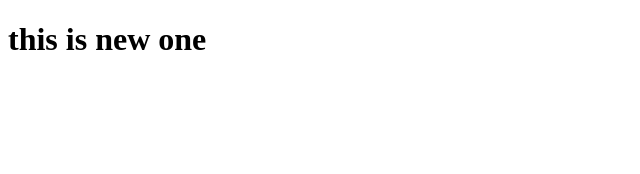
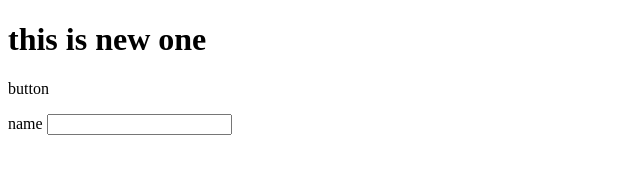
Before and after one commit to srikanth1241/srikanth1241.github., a plain HTML site: page index.html in a window 1280 px wide. Shown: the whole page, without its empty margins (0-640 px from the left). Drawn offline with Linux system fonts and the light colour scheme.

Commit message:
add extra

```diff
--- a/index.html
+++ b/index.html
@@ -8,5 +8,10 @@
 <body>
     <h1>this is new one</h1>
 
+    <p button="button" placeholder="enter any str">button</p>
+    <label for="name">name</label>
+    <input type="text" id="name">
+
+
 </body>
 </html>
```
